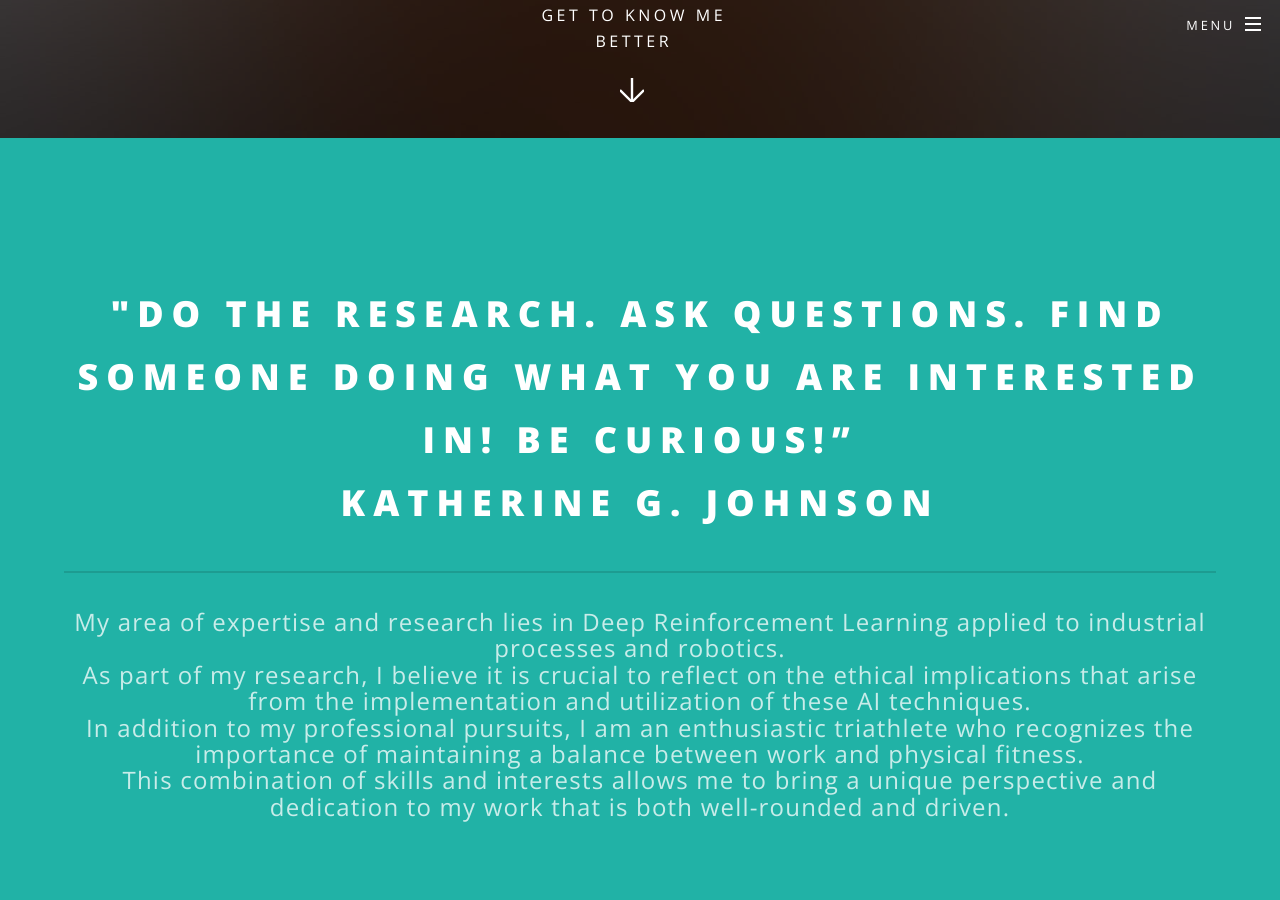
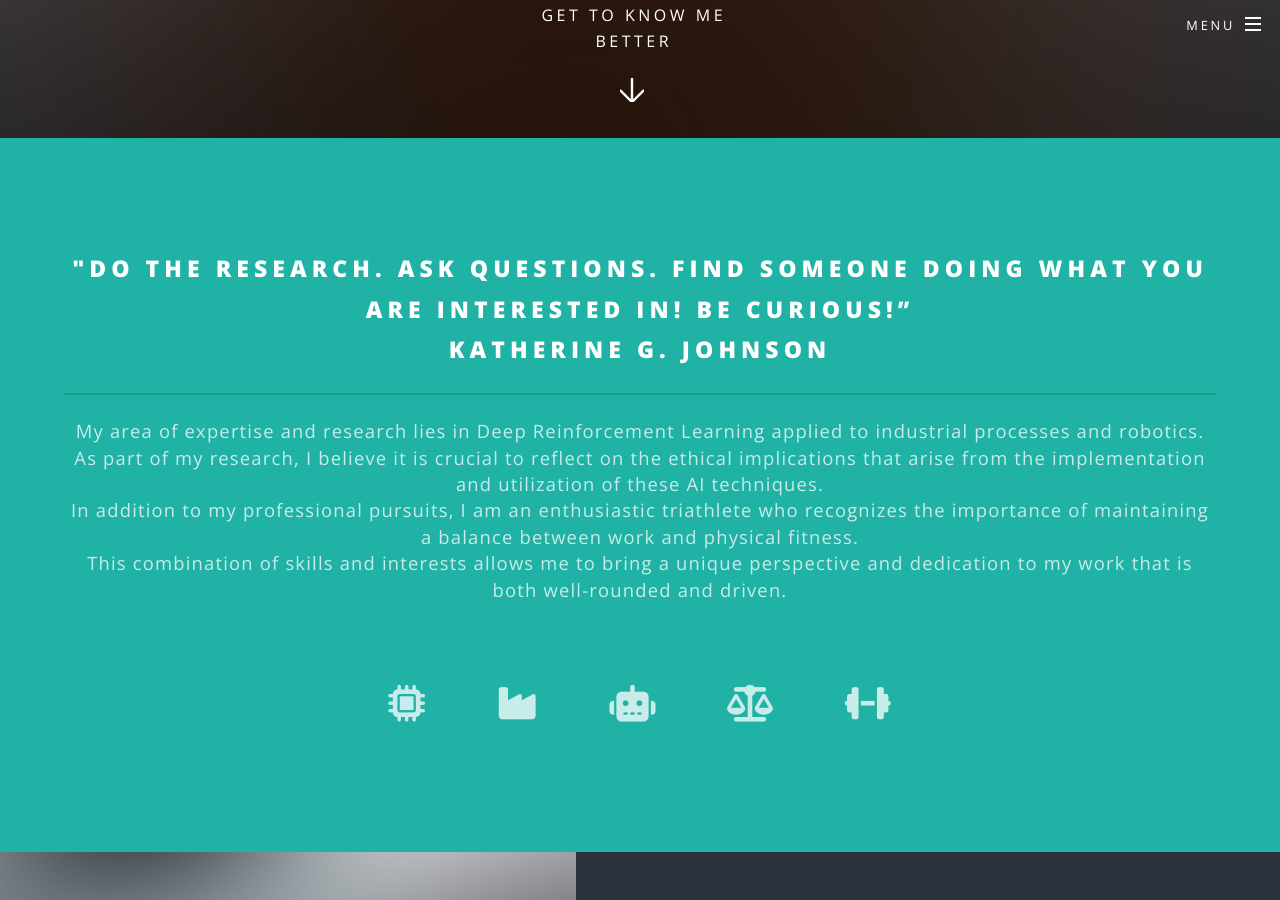
Before and after one commit to Lucia-Guitta/Lucia-Guitta.github.io, a Jekyll site: the page built from index.html, in a window 1280 px wide and 900 px high, scrolled down 762 px. Built offline with Jekyll 4.4.1, drawn with Linux system fonts in a browser that asks for light colours; some web fonts are replaced.

Commit message:
Change header size

```diff
--- a/css/main.scss
+++ b/css/main.scss
@@ -110,7 +110,7 @@
 	}
 
 	h2 {
-		font-size: 1.5em;
+		font-size: 1.25em;
 		line-height: 1.75em;
 
 		@include breakpoint(small) {
@@ -1241,7 +1241,7 @@
 
 		&.style1 {
 			@include wrapper(accent1);
-      font-size: 1.5em;
+      font-size: 1.15em;
 		}
 
 		&.style2 {
```
